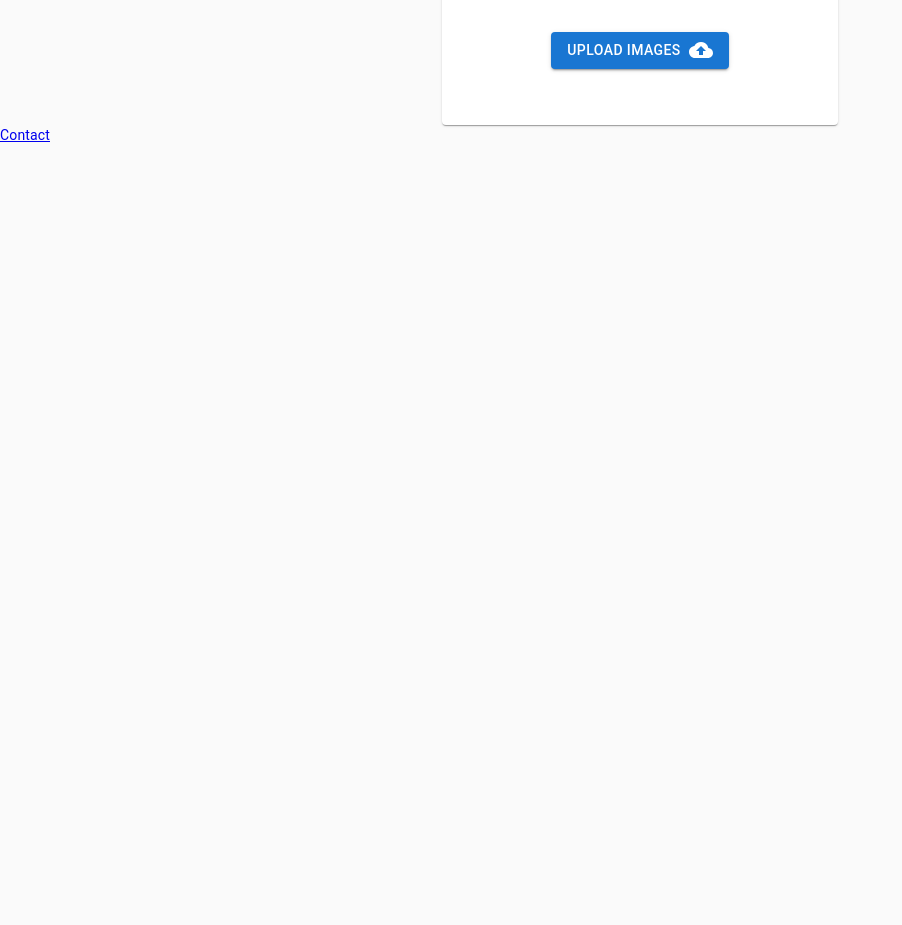
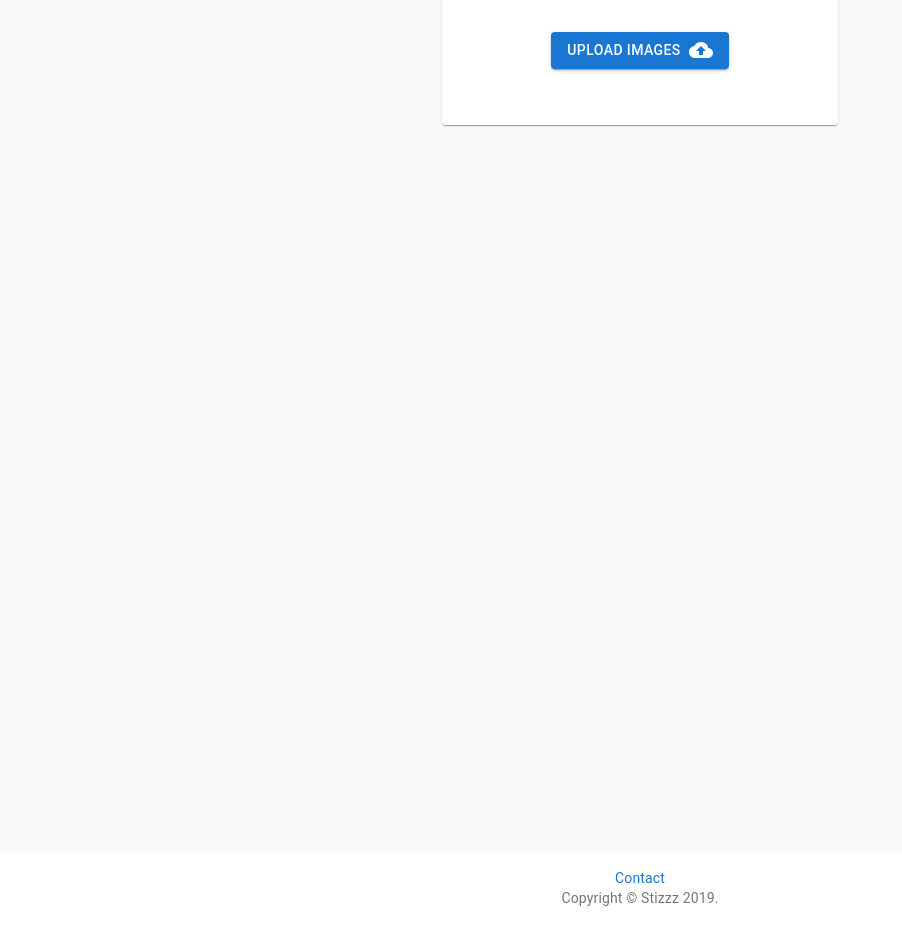
Before and after one commit to sammndhr/pixilz, a React (Create React App) app: page / in a window 1280 px wide. Shown: the part 210-1135 px from the top of the page, without its empty margins (0-902 px from the left). Before the commit the page ends 800 px from the top, so only its background shows below. Built offline with nearby package versions, Linux system fonts and the light colour scheme.

Commit message:
Redo Footer with Material UI

```diff
--- a/src/common/SortForm.js
+++ b/src/common/SortForm.js
@@ -58,7 +58,7 @@ const SortForm = ({ handleCheckboxChange, uploadFiles }) => {
                 checked={sort}
                 onChange={handleChange}
                 value='sort'
-                color='primary'
+                color='secondary'
               />
             }
             label={
--- a/src/components/Footer.js
+++ b/src/components/Footer.js
@@ -1,15 +1,29 @@
 import React, { useState, useEffect, useRef } from 'react'
-import { Link } from 'react-router-dom'
-//TODO. Change email to form
-const Footer = () => {
+import CssBaseline from '@material-ui/core/CssBaseline'
+import Typography from '@material-ui/core/Typography'
+import { makeStyles } from '@material-ui/core/styles'
+import Container from '@material-ui/core/Container'
+import Link from '@material-ui/core/Link'
+
+function Copyright() {
+  return (
+    <Typography variant='body2' color='textSecondary' align='center'>
+      {'Copyright © '}
+      <Link color='inherit' href='/'>
+        Stizzz
+      </Link>{' '}
+      {new Date().getFullYear()}
+      {'.'}
+    </Typography>
+  )
+}
+
+function ContactInfo() {
   const contactRef = useRef()
   const [showContact, setShowContact] = useState(false)
-
   useEffect(() => {
     if (showContact) {
-      contactRef.current.innerHTML = `${
-        contactRef.current.dataset.info
-      }@gmail.com`
+      contactRef.current.innerHTML = `${contactRef.current.dataset.info}@gmail.com`
       document.addEventListener('click', closeContact)
     }
     return () => {
@@ -22,10 +36,10 @@ const Footer = () => {
       setShowContact(false)
     }
   }
-
   return (
-    <footer>
+    <div align='center'>
       <Link
+        align='center'
         to=''
         onClick={event => {
           event.preventDefault()
@@ -33,10 +47,51 @@ const Footer = () => {
         }}>
         Contact
       </Link>
+
       {showContact ? (
-        <p className='menu' ref={contactRef} data-info='stitch.n.slice' /> //so email stays hidden and can't be scraped by crawlers
-      ) : null}
-    </footer>
+        <Typography
+          className='menu'
+          ref={contactRef}
+          data-info='stitch.n.slice'
+          variant='body2'
+          color='textSecondary'
+          align='center'
+        />
+      ) : //so email stays hidden and can't be scraped by crawlers
+      null}
+    </div>
   )
 }
-export default Footer
+
+const useStyles = makeStyles(theme => ({
+  root: {
+    display: 'flex',
+    flexDirection: 'column',
+    minHeight: '100vh'
+  },
+  main: {
+    marginTop: theme.spacing(8),
+    marginBottom: theme.spacing(2)
+  },
+  footer: {
+    padding: theme.spacing(2),
+    marginTop: 'auto',
+    backgroundColor: 'white'
+  }
+}))
+
+export default function StickyFooter() {
+  const classes = useStyles()
+
+  return (
+    <div className={classes.root}>
+      <CssBaseline />
+      <footer className={classes.footer}>
+        <Container maxWidth='sm'>
+          <ContactInfo />
+          <Copyright />
+        </Container>
+      </footer>
+    </div>
+  )
+}
--- a/src/styles/_footer.scss
+++ b/src/styles/_footer.scss
@@ -1,9 +1,9 @@
-footer {
-  & p {
-    font-size: 1.1rem;
-    margin-top: 1.5rem;
-  }
-  & a {
-    display: block;
-  }
-}
+// footer {
+//   & p {
+//     font-size: 1.1rem;
+//     margin-top: 1.5rem;
+//   }
+//   & a {
+//     display: block;
+//   }
+// }
```
